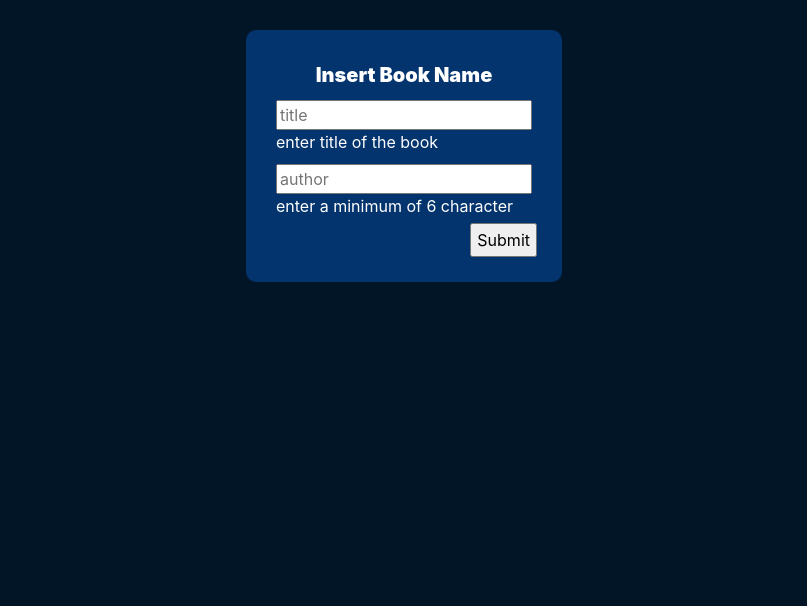
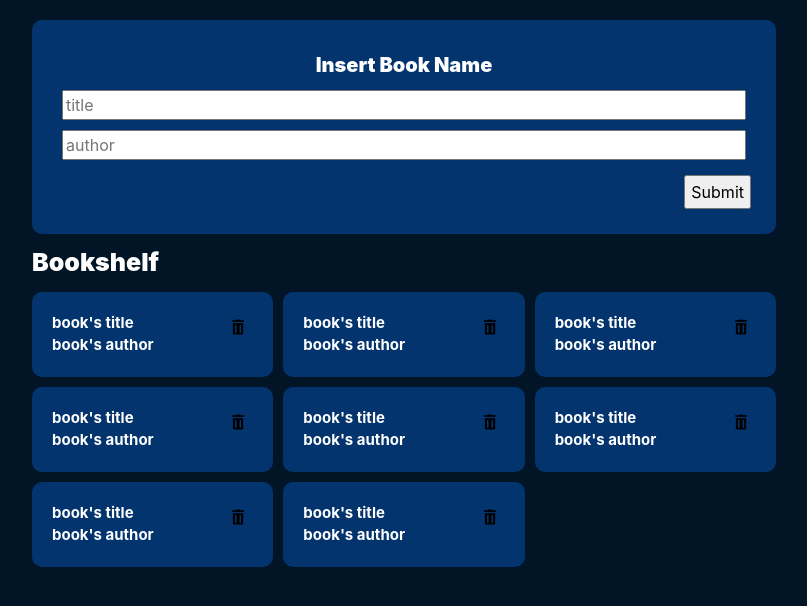
Before and after one commit to DMelisena/library-odin, a plain HTML site: page index.html in a window 1280 px wide. Shown: the whole page, without its empty margins (236-1043 px from the left). Drawn offline with Linux system fonts and the light colour scheme.

Commit message:
Show book-list
sdfa

```diff
--- a/index.html
+++ b/index.html
@@ -4,6 +4,7 @@
   <meta charset="UTF-8">
   <meta name="viewport" content="width=device-width, initial-scale=1.0">
   <title>Odin Libarary</title>
+
     <link rel="stylesheet" href="style.css">
     <script src="index.js" defer></script>
 </head>
@@ -28,7 +29,64 @@
     </div>
     <input type="submit" value="Submit" class="submit-button">
   </div>
-  <div class="book-list">
-  </div>
+  <div class="huge-title">Bookshelf</div>
+    <div class="booklist">
+      <div class="book">
+        <div class="details">
+          <h1>book's title</h1>
+          <h1>book's author</h1>
+        </div>
+        <button class="delete"><img src="img/icons8-trash-48.png" alt=""></button>
+      </div>
+      <div class="book">
+        <div class="details">
+          <h1>book's title</h1>
+          <h1>book's author</h1>
+        </div>
+        <button class="delete"><img src="img/icons8-trash-48.png" alt=""></button>
+      </div>
+      <div class="book">
+        <div class="details">
+          <h1>book's title</h1>
+          <h1>book's author</h1>
+        </div>
+        <button class="delete"><img src="img/icons8-trash-48.png" alt=""></button>
+      </div>
+      <div class="book">
+        <div class="details">
+          <h1>book's title</h1>
+          <h1>book's author</h1>
+        </div>
+        <button class="delete"><img src="img/icons8-trash-48.png" alt=""></button>
+      </div>
+      <div class="book">
+        <div class="details">
+          <h1>book's title</h1>
+          <h1>book's author</h1>
+        </div>
+        <button class="delete"><img src="img/icons8-trash-48.png" alt=""></button>
+      </div>
+      <div class="book">
+        <div class="details">
+          <h1>book's title</h1>
+          <h1>book's author</h1>
+        </div>
+        <button class="delete"><img src="img/icons8-trash-48.png" alt=""></button>
+      </div>
+      <div class="book">
+        <div class="details">
+          <h1>book's title</h1>
+          <h1>book's author</h1>
+        </div>
+        <button class="delete"><img src="img/icons8-trash-48.png" alt=""></button>
+      </div>
+      <div class="book">
+        <div class="details">
+          <h1>book's title</h1>
+          <h1>book's author</h1>
+        </div>
+        <button class="delete"><img src="img/icons8-trash-48.png" alt=""></button>
+      </div>
+    </div>
 </body>
 </html>
--- a/style.css
+++ b/style.css
@@ -74,15 +74,24 @@ li {
 /*}}}*/
 
 body{
-display:flex;
-flex-flow:column;
-align-items: center;
+  display:grid;
+  flex-flow:column;
+  align-items: center;
+  grid-template-columns: 1fr max(400px,60%) 1fr;
+  gap:10px;
+  padding:20px;
+}
+
+input[type="text"]{
+  width:100%;
+}
+body>*{
+  border-radius:10px;
 }
 
 .input-section{
+  grid-column:2/3;
   padding:25px;
-  border-radius:10px;
-  margin:30px;
   background: var(--color2);
   display:flex;
   flex-flow:column;
@@ -91,6 +100,7 @@ align-items: center;
 .submit-button{
   align-self:flex-end;
   padding:0 20px;
+  margin:10px 0 0;
 }
 
 .title{
@@ -102,3 +112,56 @@ align-items: center;
 .input-section>*{
   padding:5px;
 }
+
+.help{
+  font-size: 14px;
+  display:none;
+  color:red;
+}
+
+.form-row input:invalid + .help {
+  display: block;
+}
+
+h1{
+  font-size:15px;
+}
+
+.booklist{
+  grid-column:2/3;
+  display:grid;
+  grid-template-columns: repeat(auto-fit, minmax(200px, 1fr));
+  gap:10px;
+}
+.book{
+  display:grid;
+  justify-content: space-between;
+  padding:20px;
+  background-color: var(--color2);
+  border-radius:10px;
+}
+.details{
+  display: grid;
+  grid-column:1/2;
+}
+.details{
+  display: grid;
+  grid-column:1/2;
+}
+
+.delete{
+  grid-column:2/3;
+}
+
+.huge-title{
+  grid-column:2/3;
+  font-size:25px;
+  font-weight:900;
+}
+
+button{
+  height:30px;
+  width:30px;
+  background-color: var(--color2);
+  border: var(--color2);
+}
```
Also changed, not shown: img/icons8-trash-48.png (added).
